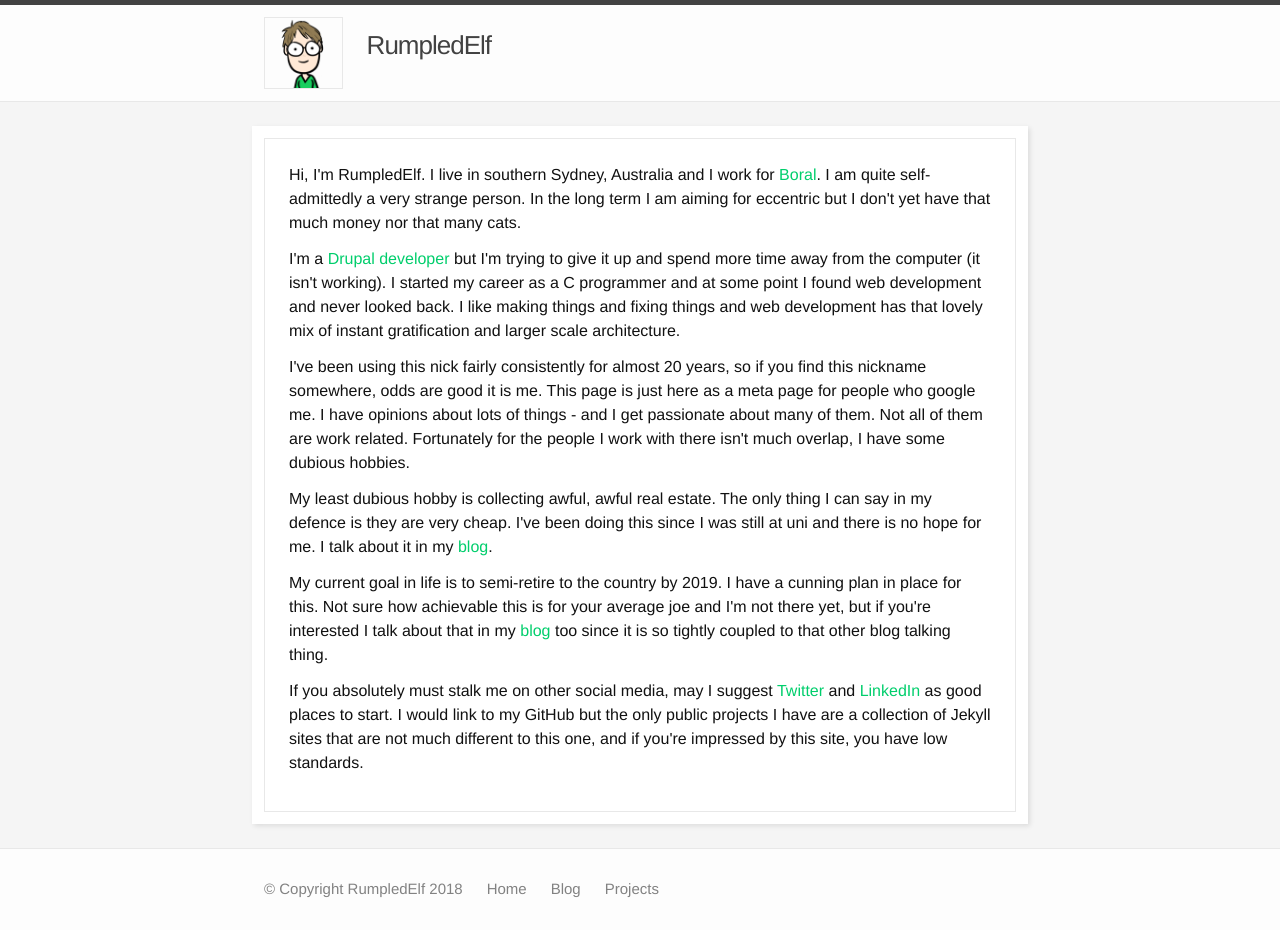
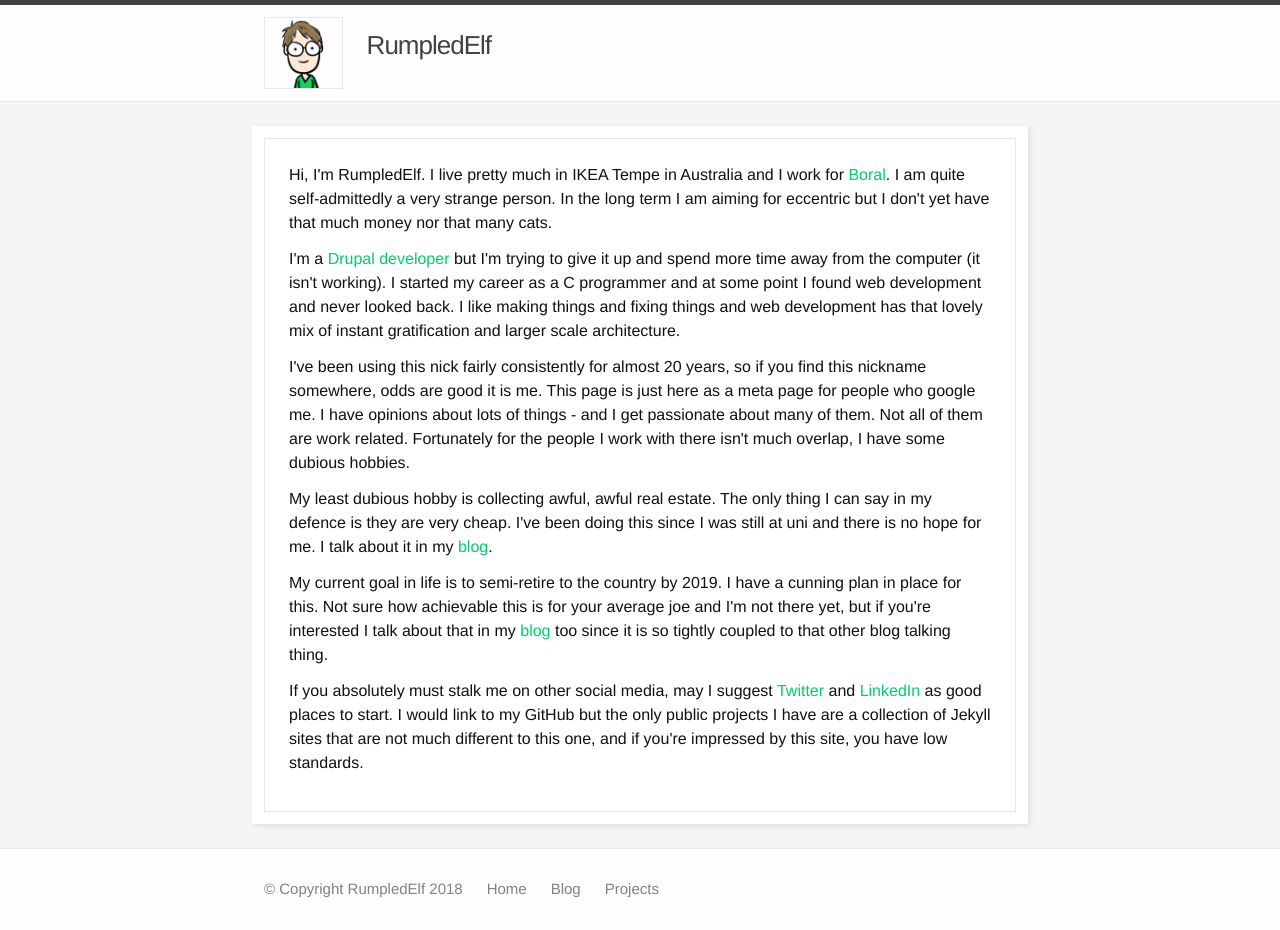
Before and after one commit to rumpledelf/rumpedelf, a Jekyll site: the page built from index.html, in a window 1280 px wide. Built offline with Jekyll 4.4.1, drawn with Linux system fonts in a browser that asks for light colours.

Commit message:
Changed waffle

```diff
--- a/index.html
+++ b/index.html
@@ -4,7 +4,7 @@ layout: default
 <div class="home">
 
 <p>
-Hi, I'm RumpledElf. I live in southern Sydney, Australia and I work for <a href="https://boral.com.au">Boral</a>. I am quite self-admittedly a very strange person. In the long term I  am aiming for eccentric but I don't yet have that much money nor that many cats.
+Hi, I'm RumpledElf. I live pretty much in IKEA Tempe in Australia and I work for <a href="https://boral.com.au">Boral</a>. I am quite self-admittedly a very strange person. In the long term I am aiming for eccentric but I don't yet have that much money nor that many cats.
 </p><p>
 I'm a <a href="https://www.drupal.org/u/rumpledelf">Drupal developer</a> but I'm trying to give it up and spend more time away from the computer (it isn't working). I started my career as a C programmer and at some point I found web development and never looked back. I like making things and fixing things and web development has that lovely mix of instant gratification and larger scale architecture.
 </p><p>
```
